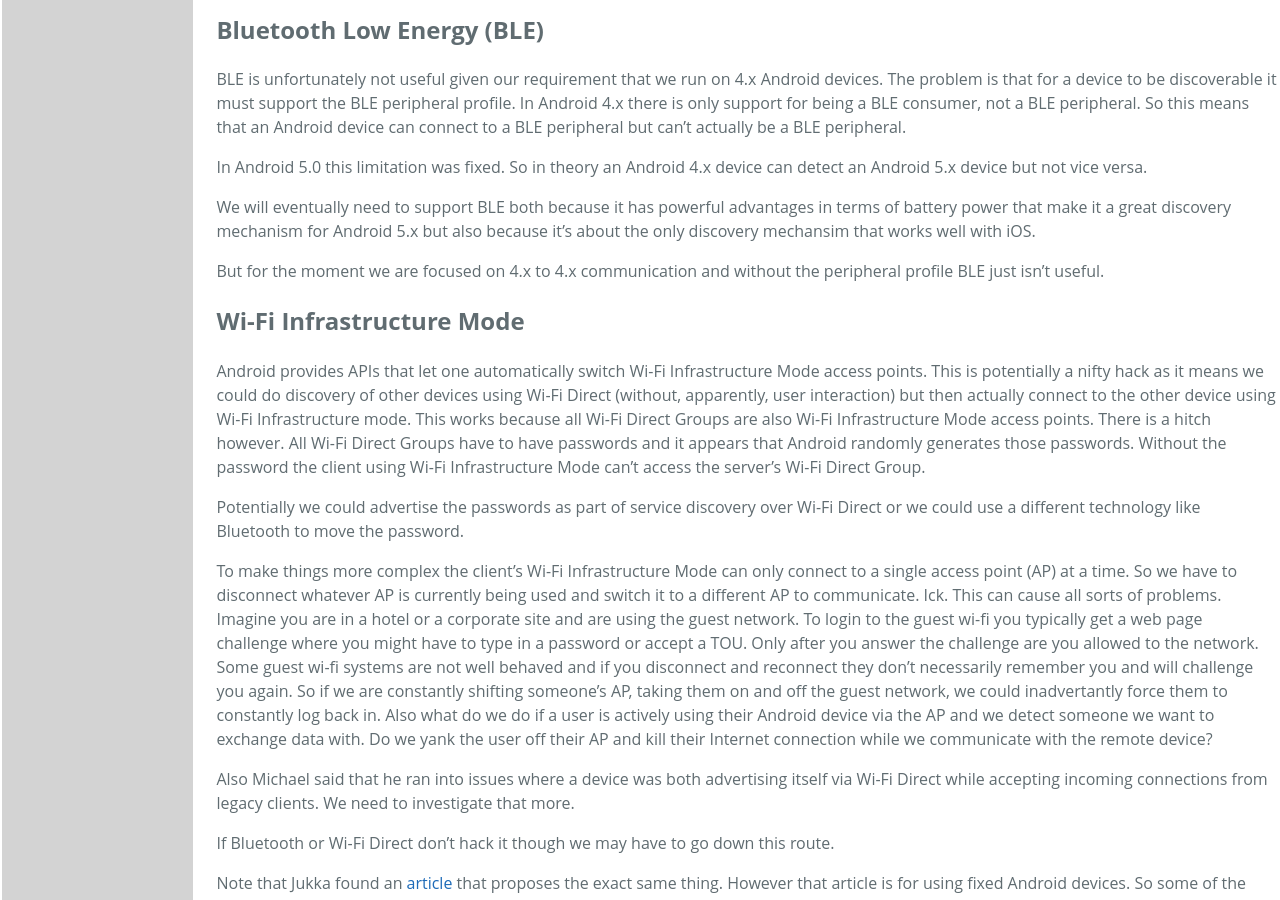
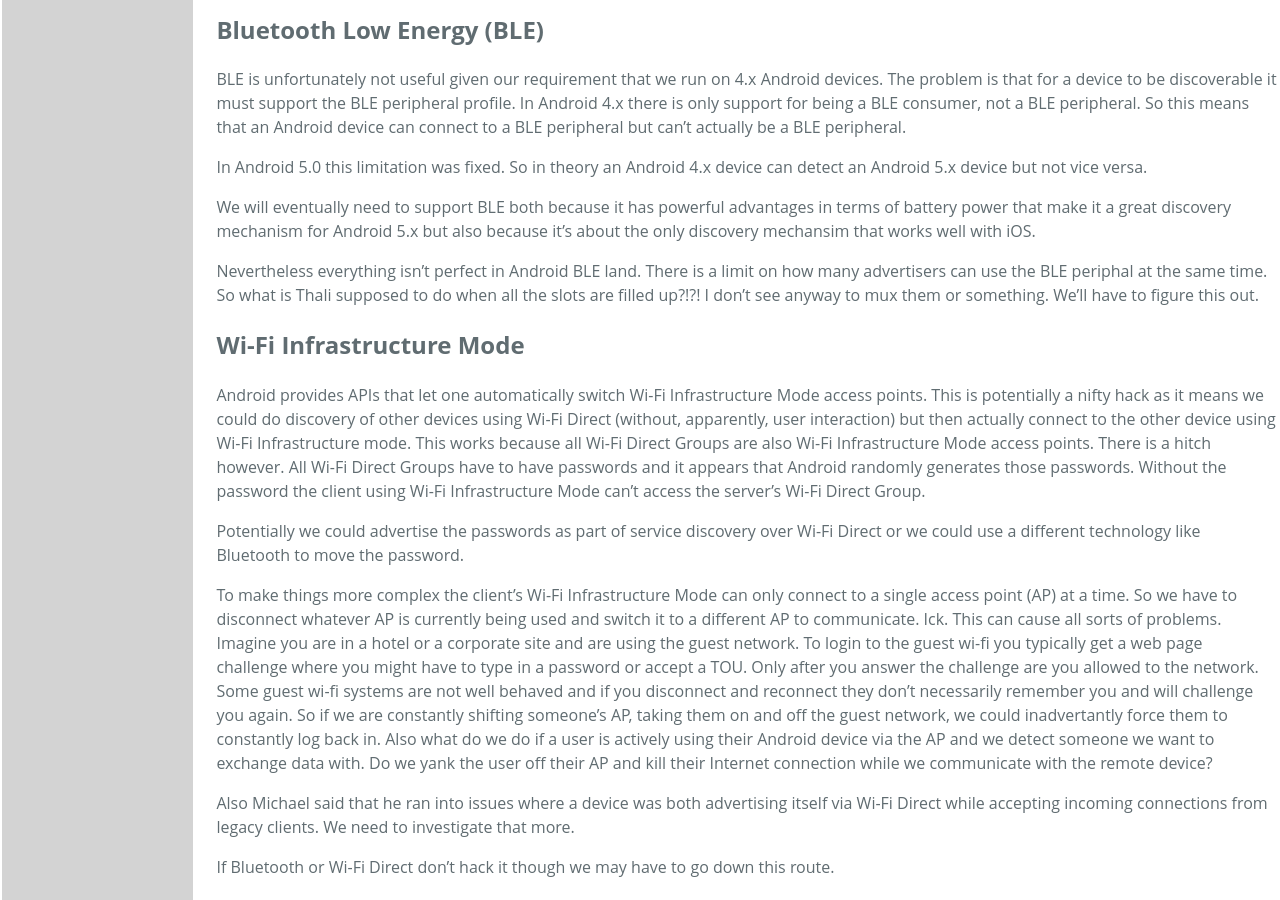
Before and after one commit to thaliproject/thali, a Jekyll site: the page built from AndroidP2P.md, in a window 1280 px wide and 900 px high, scrolled down 3256 px. Built offline with Jekyll 4.4.1, drawn with Linux system fonts in a browser that asks for light colours; Markdown is read by kramdown in place of the engine named in the settings.

Commit message:
Update AndroidP2P.md

```diff
--- a/AndroidP2P.md
+++ b/AndroidP2P.md
@@ -99,7 +99,8 @@ In Android 5.0 this limitation was fixed. So in theory an Android 4.x device can
 
 We will eventually need to support BLE both because it has powerful advantages in terms of battery power that make it a great discovery mechanism for Android 5.x but also because it's about the only discovery mechansim that works well with iOS.
 
-But for the moment we are focused on 4.x to 4.x communication and without the peripheral profile BLE just isn't useful.
+Nevertheless everything isn't perfect in Android BLE land. There is a limit on how many advertisers can use the BLE periphal at the same time. So what is Thali supposed to do when all the slots are filled up?!?! I don't see anyway to mux them or something. We'll have to figure this out.
+
 ## Wi-Fi Infrastructure Mode
 Android provides APIs that let one automatically switch Wi-Fi Infrastructure Mode access points. This is potentially a nifty hack as it means we could do discovery of other devices using Wi-Fi Direct (without, apparently, user interaction) but then actually connect to the other device using Wi-Fi Infrastructure mode. This works because all Wi-Fi Direct Groups are also Wi-Fi Infrastructure Mode access points. There is a hitch however. All Wi-Fi Direct Groups have to have passwords and it appears that Android randomly generates those passwords. Without the password the client using Wi-Fi Infrastructure Mode can't access the server's Wi-Fi Direct Group.
 
```
